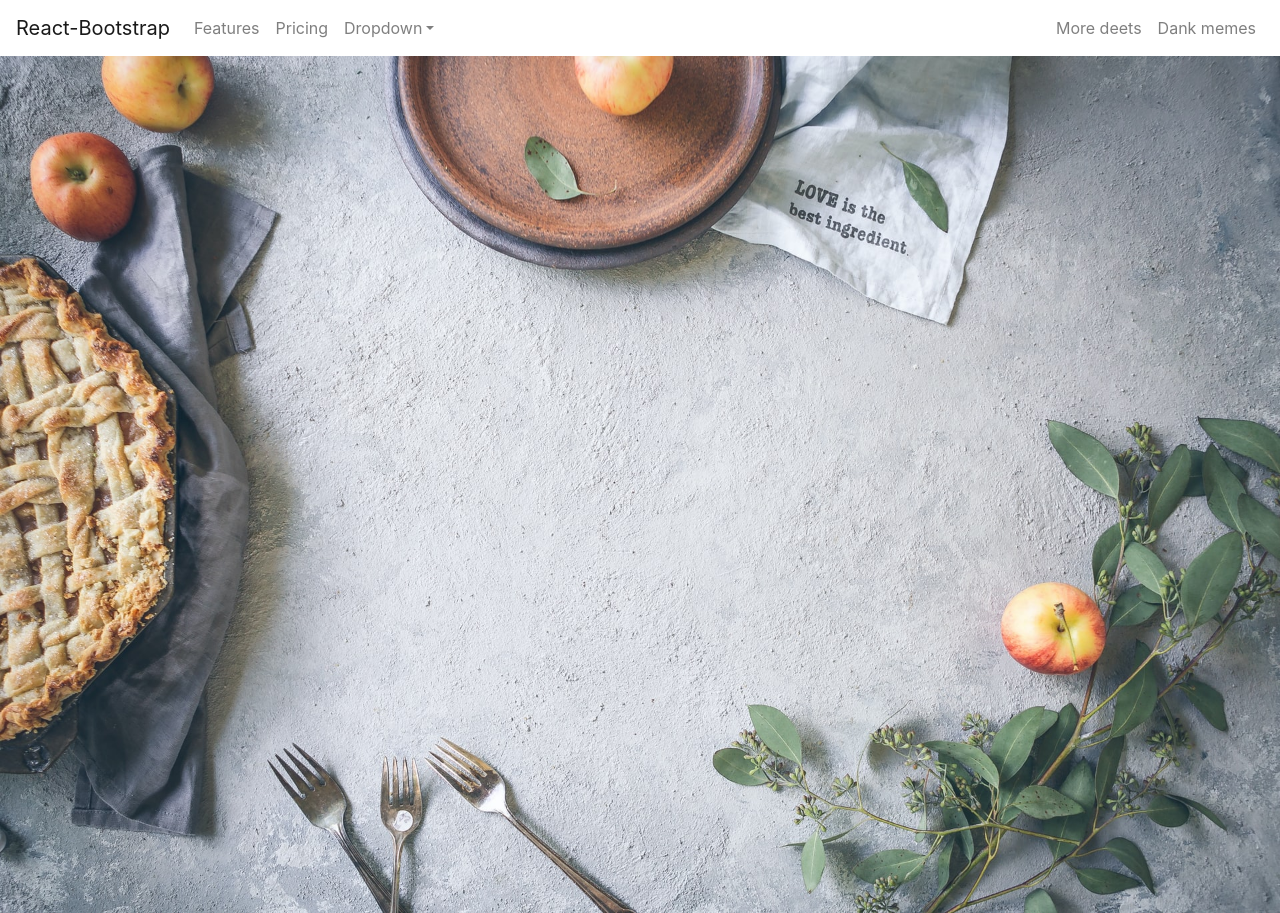
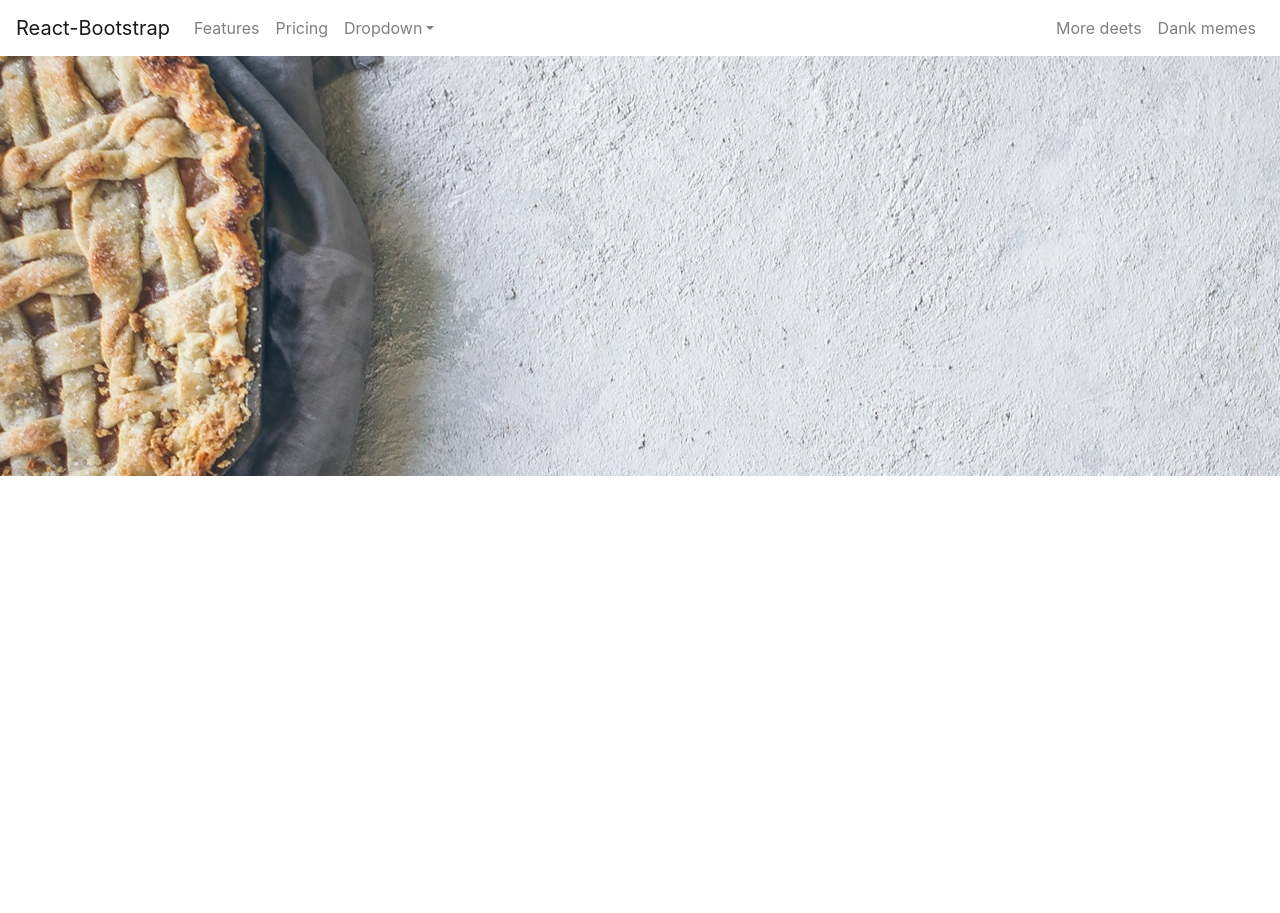
Before and after one commit to ricardo01010/plataforma-alimentar, a Next.js app: page / in a window 1280 px wide. After the commit the page ends 800 px from the top, so only its background shows below. Built offline with nearby package versions, Linux system fonts and the light colour scheme.

Commit message:
update plataforma

```diff
--- a/package.json
+++ b/package.json
@@ -11,6 +11,7 @@
   "license": "ISC",
   "dependencies": {
     "bootstrap": "^4.6.0",
+    "css-loader": "^6.2.0",
     "mysql": "^2.18.1",
     "next": "^11.0.1",
     "react": "^17.0.2",
--- /dev/null
+++ b/pages/components/style.js
@@ -0,0 +1 @@
+import styles from './style.module.css';
--- a/pages/index.js
+++ b/pages/index.js
@@ -8,8 +8,9 @@ import Container from 'react-bootstrap/Container';
 import Row from 'react-bootstrap/Row';
 import Col from 'react-bootstrap/Col';
 import Form from 'react-bootstrap/Form'
+import Image from 'react-bootstrap/Image';
+import styles from '../public/css/style.module.css';
 import 'bootstrap/dist/css/bootstrap.min.css';
-import Image from 'react-bootstrap/Image';
 
 
 function App(){
@@ -50,7 +51,11 @@ function Home(){
 }
 
 function Banner(){
-    return(<Image src="../image/banner-01.jpg" fluid />)
+    return(
+        <div className={styles.bannerDiv}>
+
+        </div>
+    )
 }
 
 function Contador(){
@@ -61,7 +66,7 @@ function Contador(){
     }
 
     return(
-        <div>
+        <div className="home bannerDiv">
             <div>{contador}</div>
             <button onClick={adicionarContador}>Adicionar</button>
 
--- /dev/null
+++ b/public/css/style.module.css
@@ -0,0 +1,7 @@
+.bannerDiv{
+    position: relative;
+    margin: auto;
+    background-image: url(../image/banner-01.jpg);
+    height: 420px;
+    background-position-y: center;
+}
```
Also changed, not shown: pages/groups/[id].js (added, +10 -0 lines), pages/groups/feed.js (added, +10 -0 lines), pages/profile/[user].js (added), pages/users/[id].js (added), 1 other file (tests, documents, lock files or other folders).
